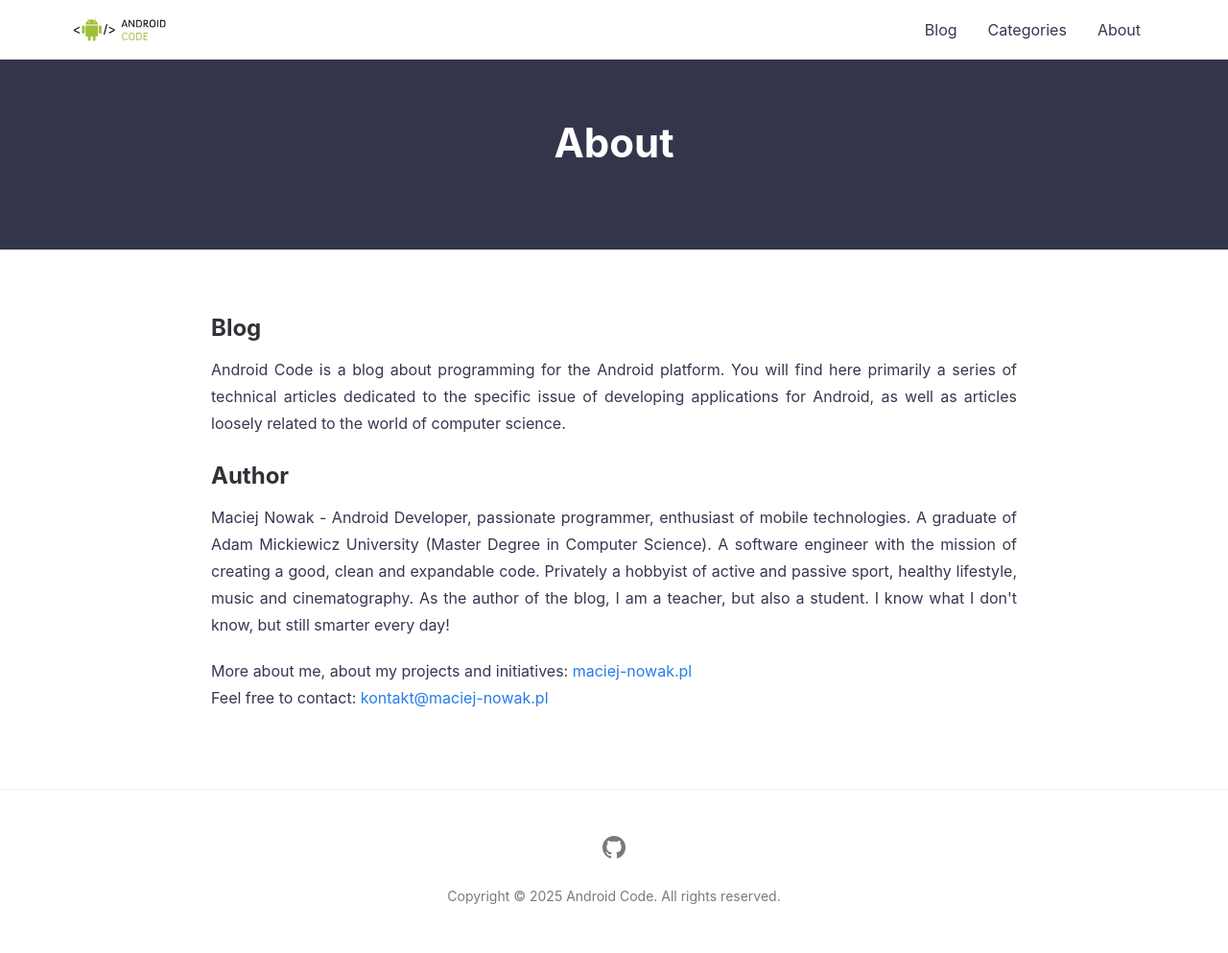
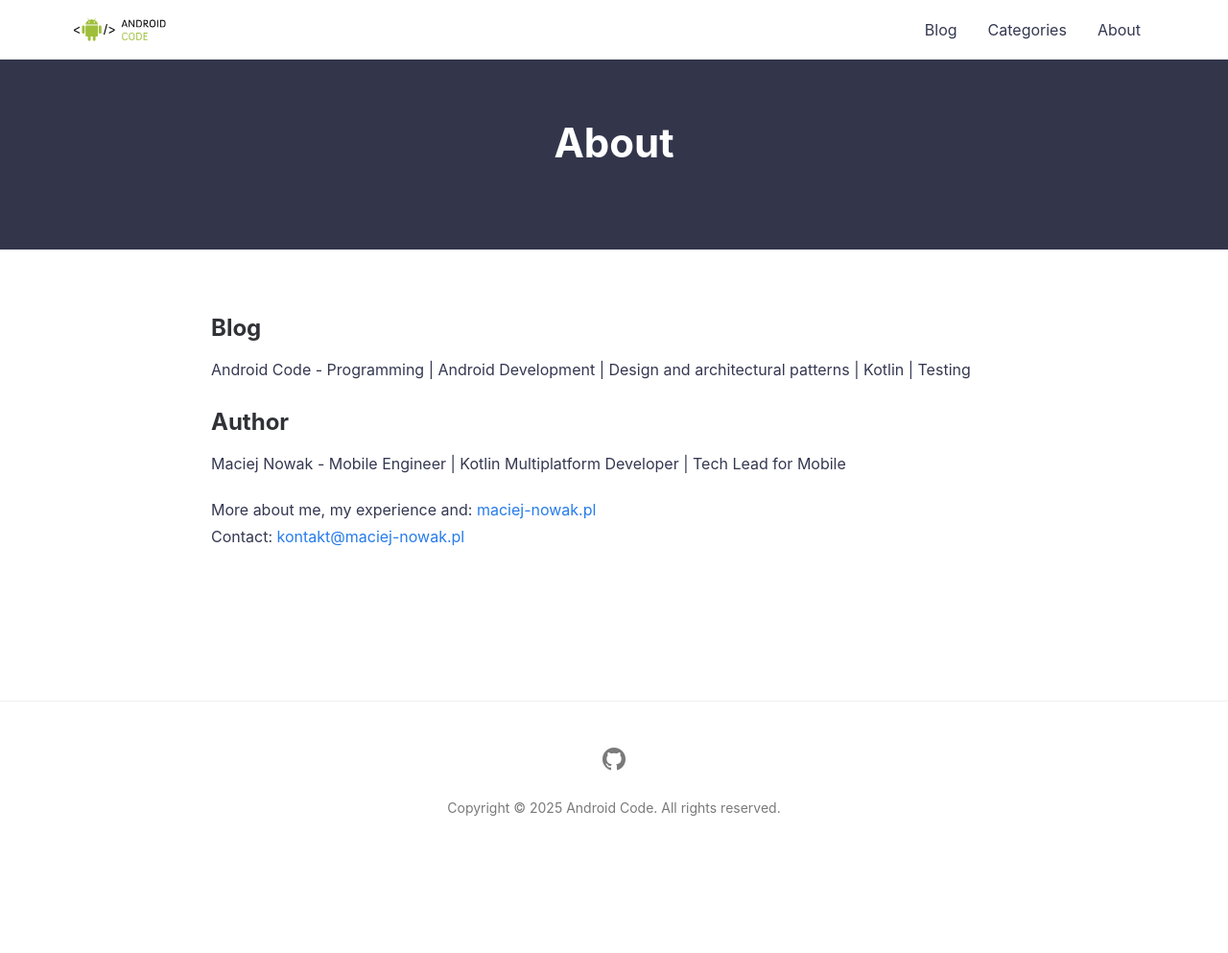
Before and after one commit to android-code/en, a Jekyll site: the page built from _pages/about.html, in a window 1280 px wide. Shown: the whole page at 96% size. Built offline with Jekyll 4.4.1, drawn with Linux system fonts in a browser that asks for light colours; after the commit the page ends 900 px from its top, so only the background shows below that.

Commit message:
update description

```diff
--- a/_data/strings.yml
+++ b/_data/strings.yml
@@ -1,6 +1,6 @@
-description: Blog about Android programming
+description: Programming blog
 description-home: Maciej Nowak about programming
-keywords: "android, code, coding, programming, programer, java, kotlin, libraries, mobile"
+keywords: "android, code, coding, programming, programer, java, kotlin, libraries, mobile, testing, patterns"
 
 page-blog: Blog
 page-categories: Categories
--- a/_pages/about.html
+++ b/_pages/about.html
@@ -5,14 +5,14 @@ permalink: /about/
 ---
 
 <h2>Blog</h2>
-<p>Android Code is a blog about programming for the Android platform. You will find here primarily a series of technical articles dedicated to the specific issue of developing applications for Android, as well as articles loosely related to the world of computer science.</p>
+<p>Android Code - Programming | Android Development | Design and architectural patterns | Kotlin | Testing</p>
 
 <h2>Author</h2>
-<p>Maciej Nowak - Android Developer, passionate programmer, enthusiast of mobile technologies. A graduate of Adam Mickiewicz University (Master Degree in Computer Science). A software engineer with the mission of creating a good, clean and expandable code. Privately a hobbyist of active and passive sport, healthy lifestyle, music and cinematography. As the author of the blog, I am a teacher, but also a student. I know what I don't know, but still smarter every day!</p>
+<p>Maciej Nowak - Mobile Engineer | Kotlin Multiplatform Developer | Tech Lead for Mobile</p>
 
-<p>More about me, about my projects and initiatives:
+<p>More about me, my experience and:
 	<span style="white-space:nowrap"><a href="http://maciej-nowak.pl" target="_blank">maciej-nowak.pl</a></span>
 	<br>
-	Feel free to contact:
+	Contact:
 	<span style="white-space:nowrap"><a href="mailto:kontakt@maciej-nowak.pl">kontakt@maciej-nowak.pl</a></span>
 </p>
```
